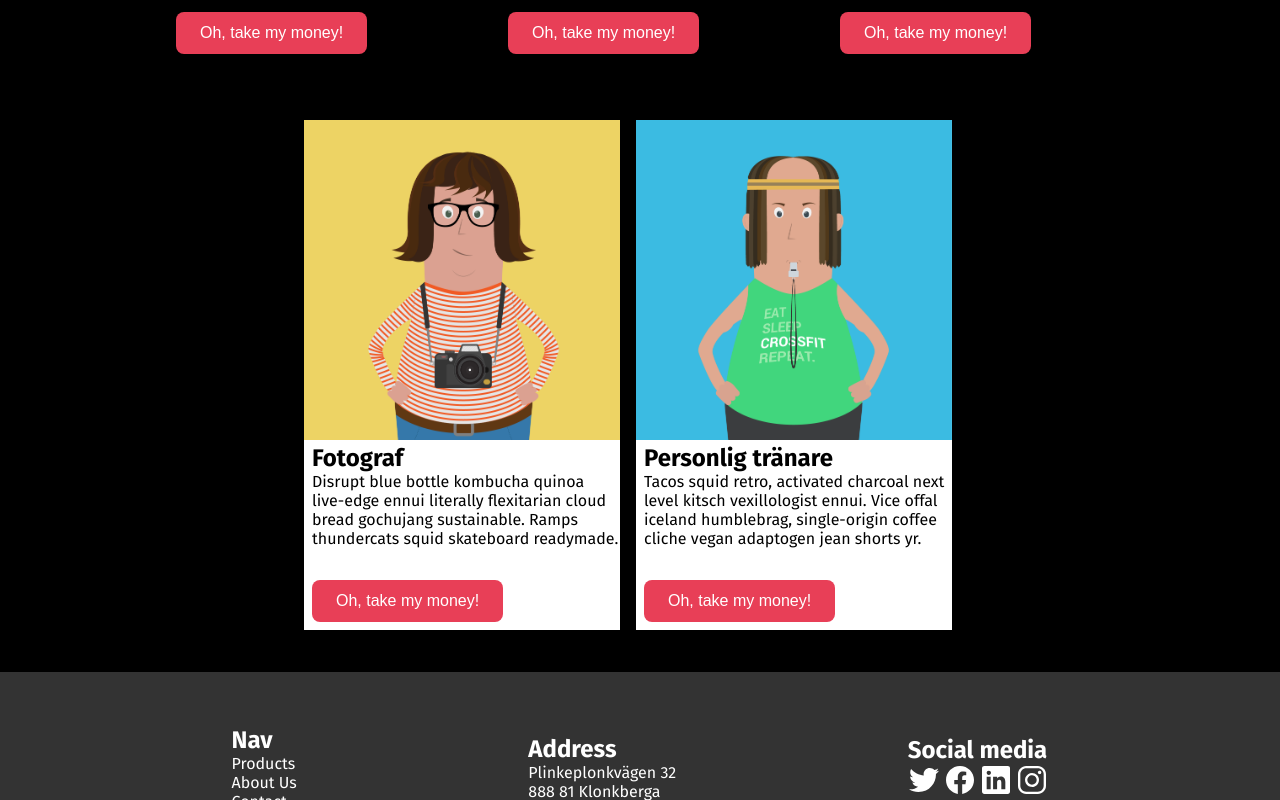
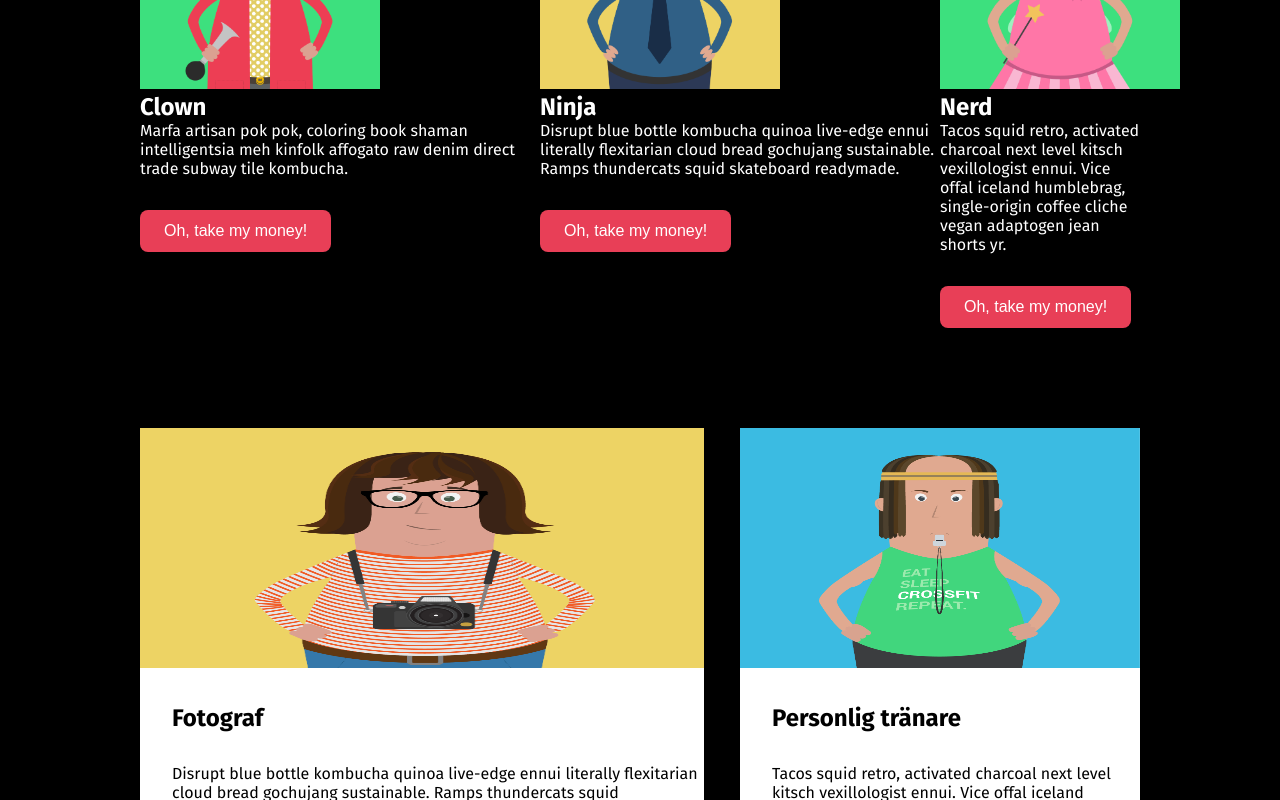
Before and after one commit to viktor-soderborg-nti-johanneberg/18-okt-SCSS-examination, a plain HTML site: page index.html in a window 1280 px wide. Shown: the part 1800-2600 px from the top of the page. Drawn offline with Linux system fonts and the light colour scheme.

Commit message:
Layout fix
Fixed layout to match assigment

```diff
--- a/index.html
+++ b/index.html
@@ -1,5 +1,6 @@
 <!DOCTYPE html>
 <html lang="en">
+
 <head>
     <meta charset="UTF-8">
     <meta http-equiv="X-UA-Compatible" content="IE=edge">
@@ -8,81 +9,92 @@
     <link rel="stylesheet" href="scss/main.css">
     <title>Poster Shop</title>
 </head>
+
 <body>
-    <main>
     <header>
         <img class="navicon" src="./assets/navicon.svg" alt="Navicon">
         <h1>Poster Shop</h1>
-            <img class="ninjahead" src="./assets/ninjahead.svg" alt="Ninjahead">
+        <img class="ninja" src="./assets/ninjahead.svg" alt="Ninjahead">
     </header>
-        <section class="items">
+    <main>
         <article id="a1">
             <img src="./assets/char-1.png" alt="char-1">
             <h2>Austronaut</h2>
-                <p>Marfa artisan pok pok, coloring book shaman intelligentsia meh kinfolk affogato raw denim direct trade subway tile kombucha.</p>
+            <p>Marfa artisan pok pok, coloring book shaman intelligentsia meh kinfolk affogato raw denim direct trade
+                subway tile kombucha.</p>
             <button>Oh, take my money!</button>
         </article>
         <article id="a2">
             <img src="./assets/char-2.png" alt="char-2">
             <h2>Ninja</h2>
-                <p>Disrupt blue bottle kombucha quinoa live-edge ennui literally flexitarian cloud bread gochujang sustainable. Ramps thundercat squid skateboard readymade.</p>
+            <p>Disrupt blue bottle kombucha quinoa live-edge ennui literally flexitarian cloud bread gochujang
+                sustainable. Ramps thundercat squid skateboard readymade.</p>
             <button>Oh, take my money!</button>
         </article>
         <article id="a3">
             <img src="./assets/char-3.png" alt="char-3">
             <h2>Nerd</h2>
-                <p>Tacos squid retro, activated charcoal next level kitsch vexillologist ennui. Vice offal iceland humblebrag, single-origin coffee cliche vegan adaptogen jean shorts yr.</p>
+            <p>Tacos squid retro, activated charcoal next level kitsch vexillologist ennui. Vice offal iceland
+                humblebrag, single-origin coffee cliche vegan adaptogen jean shorts yr.</p>
             <button>Oh, take my money!</button>
         </article>
         <article id="a4">
             <img src="./assets/char-11.png" alt="char-11">
             <h2>Läkare</h2>
-                <p>Disrupt blue bottle kombucha quinoa live-edge ennui literally flexitarian cloud bread gochujang sustainable. Ramps thundercats squid skateboard readymade.</p>
+            <p>Disrupt blue bottle kombucha quinoa live-edge ennui literally flexitarian cloud bread gochujang
+                sustainable. Ramps thundercats squid skateboard readymade.</p>
             <button>Oh, take my money!</button>
         </article>
         <article id="a5">
             <img src="./assets/char-12.png" alt="char-12">
             <h2>Gitarrknäppare</h2>
-                <p>Tacos squid retro, activated charcoal next level kitsch vexillologist ennui. Vice offal iceland humblebrag, single-origin coffee cliche vegan adaptogen jean shorts yr.</p>
+            <p>Tacos squid retro, activated charcoal next level kitsch vexillologist ennui. Vice offal iceland
+                humblebrag, single-origin coffee cliche vegan adaptogen jean shorts yr.</p>
             <button>Oh, take my money!</button>
         </article>
         <article id="a6">
             <img src="./assets/char-4.png" alt="char-4">
             <h2>Snorklare</h2>
-                <p>Man braid hammock listicle retro crucifix, tumeric poutine kale chips letterpress woke. Activated charcoal jianbing coloring book direct trade tote.</p>
+            <p>Man braid hammock listicle retro crucifix, tumeric poutine kale chips letterpress woke. Activated
+                charcoal jianbing coloring book direct trade tote.</p>
             <button>Oh, take my money!</button>
         </article>
         <article id="a7">
             <img src="./assets/char-5.png" alt="char-5">
             <h2>Clown</h2>
-                <p>Marfa artisan pok pok, coloring book shaman intelligentsia meh kinfolk affogato raw denim direct trade subway tile kombucha.</p>
+            <p>Marfa artisan pok pok, coloring book shaman intelligentsia meh kinfolk affogato raw denim direct trade
+                subway tile kombucha.</p>
             <button>Oh, take my money!</button>
         </article>
         <article id="a8">
             <img src="./assets/char-6.png" alt="char-6">
             <h2>Ninja</h2>
-                <p>Disrupt blue bottle kombucha quinoa live-edge ennui literally flexitarian cloud bread gochujang sustainable. Ramps thundercats squid skateboard readymade.</p>
+            <p>Disrupt blue bottle kombucha quinoa live-edge ennui literally flexitarian cloud bread gochujang
+                sustainable. Ramps thundercats squid skateboard readymade.</p>
             <button>Oh, take my money!</button>
         </article>
         <article id="a9">
             <img src="./assets/char-8.png" alt="char-8">
             <h2>Nerd</h2>
-                <p>Tacos squid retro, activated charcoal next level kitsch vexillologist ennui. Vice offal iceland humblebrag, single-origin coffee cliche vegan adaptogen jean shorts yr.</p>
+            <p>Tacos squid retro, activated charcoal next level kitsch vexillologist ennui. Vice offal iceland
+                humblebrag, single-origin coffee cliche vegan adaptogen jean shorts yr.</p>
             <button>Oh, take my money!</button>
         </article>
-            <article class="special">
+        <article id="a10">
             <img src="./assets/char-7.png" alt="char-7">
             <h2 class="dark">Fotograf</h2>
-                <p class="dark">Disrupt blue bottle kombucha quinoa live-edge ennui literally flexitarian cloud bread gochujang sustainable. Ramps thundercats squid skateboard readymade.</p>
+            <p class="dark">Disrupt blue bottle kombucha quinoa live-edge ennui literally flexitarian cloud bread
+                gochujang sustainable. Ramps thundercats squid skateboard readymade.</p>
             <button>Oh, take my money!</button>
         </article>
-            <article class="special">
+        <article id="a11">
             <img src="./assets/char-9.png" alt="char-9">
             <h2 class="dark">Personlig tränare</h2>
-                <p class="dark">Tacos squid retro, activated charcoal next level kitsch vexillologist ennui. Vice offal iceland humblebrag, single-origin coffee cliche vegan adaptogen jean shorts yr.</p>
+            <p class="dark">Tacos squid retro, activated charcoal next level kitsch vexillologist ennui. Vice offal
+                iceland humblebrag, single-origin coffee cliche vegan adaptogen jean shorts yr.</p>
             <button>Oh, take my money!</button>
         </article>
-        </section>
+    </main>
     <footer>
         <nav>
             <h2>Nav</h2>
@@ -93,7 +105,8 @@
         <section class="address">
             <h2>Address</h2>
             <p>Plinkeplonkvägen 32</p>
-                <p>888 81 Klonkberga</p></section>
+            <p>888 81 Klonkberga</p>
+        </section>
         <section class="socials">
             <h2>Social media</h2>
             <img src="./assets/logo-twitter.svg" alt="Twitter Logo">
@@ -102,6 +115,6 @@
             <img src="./assets/logo-instagram.svg" alt="Instagram Logo">
         </section>
     </footer>
-    </main>
 </body>
+
 </html>
--- a/scss/_layout.scss
+++ b/scss/_layout.scss
@@ -1,56 +1,51 @@
 @import './variables';
 
 body {
+    margin: 0;
     background-color: $black;
 }
 
-main {
-    display: grid;
-    grid-template-rows: $baseline*8 $baseline*43.5 $baseline*4;
-    grid-template-areas:
-    "hd"
-    "sec"
-    "ft";
-
 header {
-        grid-area: hd;
+    height: 30rem;
     background-color: $background;
+    @include center;
+    flex-direction: column;
+    position: relative;
 
     .navicon {
+        width: 2rem;
+        height: 2rem;
         position: absolute;
         top: 1rem;
-            left: 2rem;
+        left: 1rem;
     }
 
     h1 {
-            @include center;
-            position: relative;
-            font-size: 5rem;
-            top: 6rem;
+        font-size: 4rem;
+        margin-top: auto;
     }
 
-        .ninjahead {
-            position: relative;
-            top: 8.5rem;
-            left: 31.25rem;
+    .ninja {
+        width: 8rem;
+        height: 4rem;
+        margin-top: auto;
     }
 }
-
-    section.items {
-        position: absolute;
-        top: 28.5rem;
-        left: 11rem;
-        grid-area: sec;
+main {
     background-color: $black;
     display: grid;
-        grid-template-columns: 19.75rem 19.75rem 19.75rem;
-        grid-template-rows: $baseline*9 $baseline*9 $baseline*9;
+    grid-template-columns: repeat(5, 1fr);
+    row-gap: 5rem;
+    column-gap: .25rem;
+    max-width: 1000px;
+    margin: 2rem auto;
+    height: 140rem;
     grid-template-areas:
-        "a1 a2 a3"
-        "a4 a5 a6"
-        "a7 a8 a9";
-        column-gap: 1rem;
-        row-gap: 3.5rem;
+    "a1 a1 a2 a2 a3 a3"
+    "a4 a4 a5 a5 a6 a6"
+    "a7 a7 a8 a8 a9 a9"
+    "a10 a10 a10 a11 a11 a11"
+    "a10 a10 a10 a11 a11 a11";
 
     img {
         width: 15rem;
@@ -68,59 +63,76 @@ main {
         border-radius: .5rem;
     }
 
-        .a1 {
+    #a1 {
         grid-area: a1;
     }
-        .a2 {
+    #a2 {
         grid-area: a2;
     }
-        .a3 {
+    #a3 {
         grid-area: a3;
     }
-        .a4 {
+    #a4 {
         grid-area: a4;
     }
-        .a5 {
+    #a5 {
         grid-area: a5;
     }
-        .a6 {
+    #a6 {
         grid-area: a6;
     }
-        .a7 {
+    #a7 {
         grid-area: a7;
     }
-        .a8 {
+    #a8 {
         grid-area: a8;
     }
-        .a9 {
+    #a9 {
         grid-area: a9;
     }
+    #a10 {
+        grid-area: a10;
+        background: $white;
+        margin-right: 2rem;
 
-        .special {
-            background: $white;
-            position: relative;
-            left: 8rem;
+        h2, p {
+            color: $black;
+            margin-top: 2rem;
+            margin-left: 2rem;
+        }
 
         img {
             width: 100%;
-                height: 20rem;
+            height: 15rem;
         }
 
         button {
-                margin-bottom: .5rem;
-                margin-left: .5rem;
+            margin-left: 2rem;
+        }
+    }
+    #a11 {
+        grid-area: a11;
+        background: $white;
+
+        h2, p {
+            color: $black;
+            margin-top: 2rem;
+            margin-left: 2rem;
         }
 
-            .dark {
-                color: $black;
-                margin-left: .5rem;
+        img {
+            width: 100%;
+            height: 15rem;
+        }
+
+        button {
+            margin-left: 2rem;
         }
     }
 
 }
-
 footer {
-        grid-area: ft;
+    // grid-area: ft;
     background-color: $footer;
     @include center;
     justify-content: space-evenly;
@@ -129,5 +141,8 @@ main {
         display: flex;
         flex-direction: column;
     }
+
+    img {
+        height: 2rem;
     }
 }
--- a/scss/_typography.scss
+++ b/scss/_typography.scss
@@ -9,7 +9,3 @@
     color: $white;
     text-decoration: none;
 }
-
-h2.dark {
-    color: $black;
-}
```
Also changed, not shown: scss/main.css, 1 other file. Lines whose indentation alone changed are shown as unchanged.
